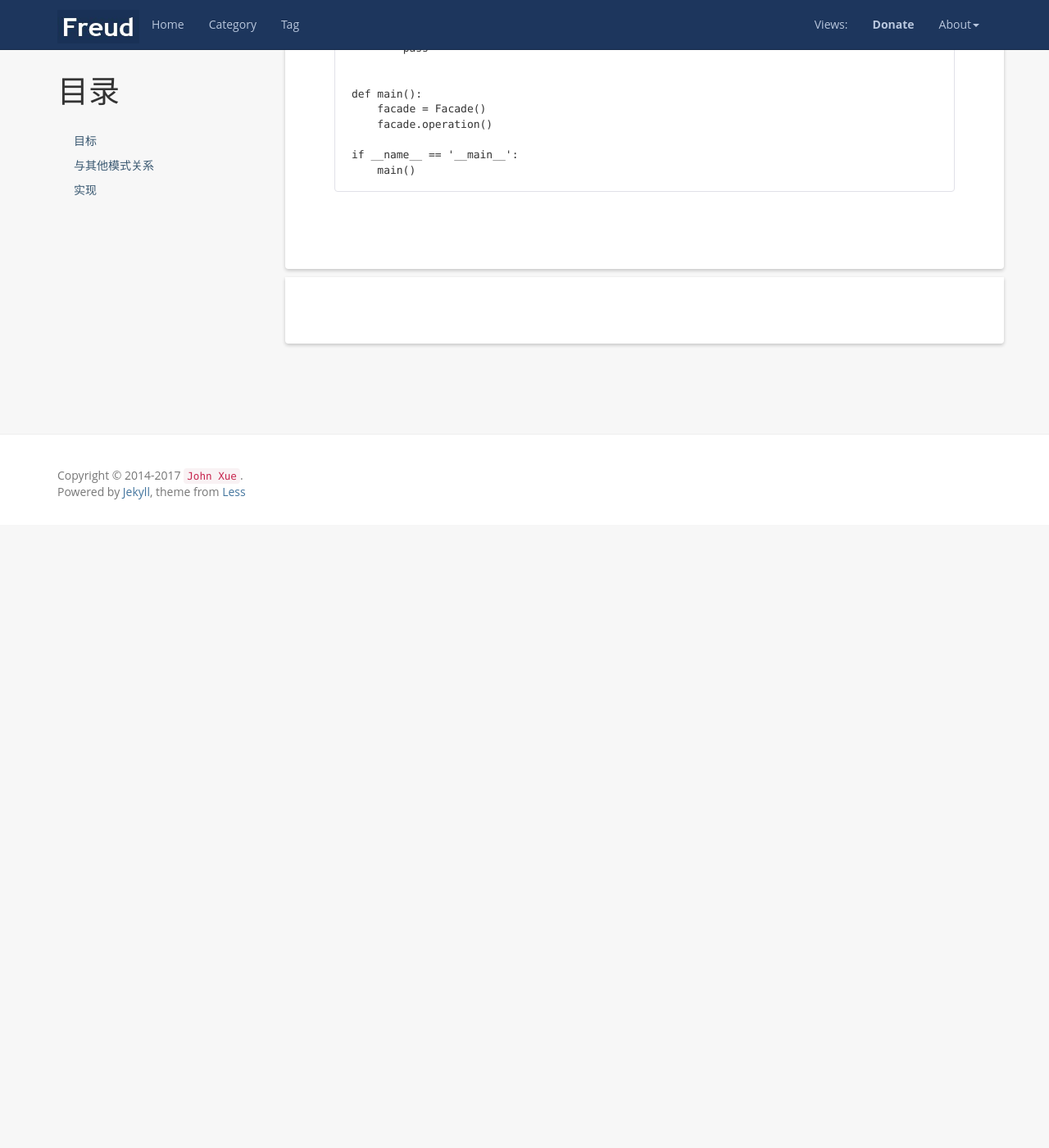
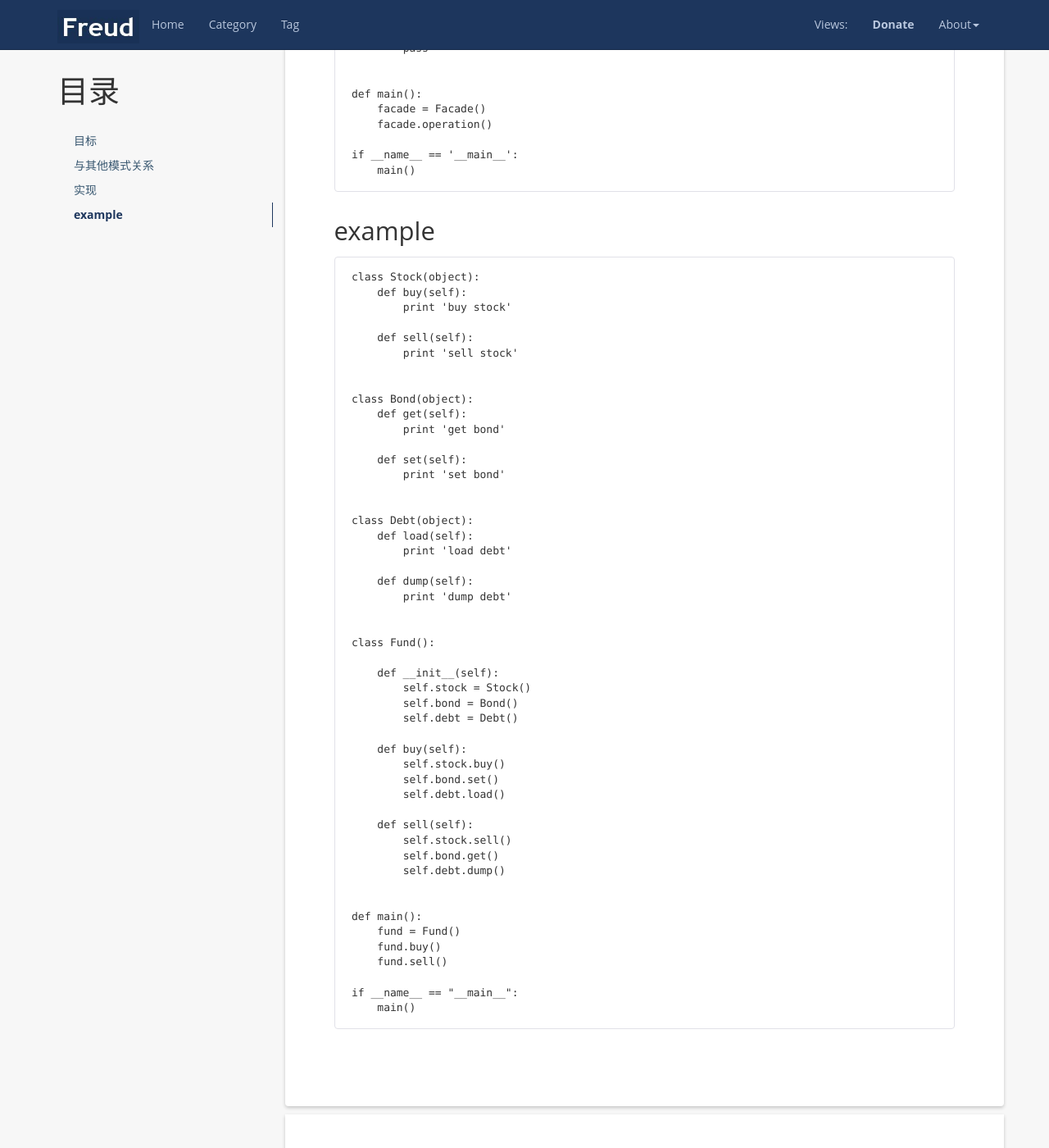
Before and after one commit to caser789/caser789.github.io, a Jekyll site: the page built from _posts/2017-6-26-design-patterns-facade.md, in a window 1280 px wide and 1400 px high, scrolled down 1476 px. Shown: the whole window at 82% size. Built offline with Jekyll 4.4.1, drawn with Linux system fonts in a browser that asks for light colours; nearby versions of some CDN libraries; comment, search, counter and statistics services are not loaded; before the commit the page ends 2116 px from its top, so only the background shows below that.

Commit message:
design patterns: facade, add example

````diff
--- a/_posts/2017-6-26-design-patterns-facade.md
+++ b/_posts/2017-6-26-design-patterns-facade.md
@@ -81,6 +81,60 @@ if __name__ == '__main__':
     main()
 ```
 
+## example
+```
+class Stock(object):
+    def buy(self):
+        print 'buy stock'
+
+    def sell(self):
+        print 'sell stock'
+
+
+class Bond(object):
+    def get(self):
+        print 'get bond'
+
+    def set(self):
+        print 'set bond'
+
+
+class Debt(object):
+    def load(self):
+        print 'load debt'
+
+    def dump(self):
+        print 'dump debt'
+
+
+class Fund():
+
+    def __init__(self):
+        self.stock = Stock()
+        self.bond = Bond()
+        self.debt = Debt()
+
+    def buy(self):
+        self.stock.buy()
+        self.bond.set()
+        self.debt.load()
+
+    def sell(self):
+        self.stock.sell()
+        self.bond.get()
+        self.debt.dump()
+
+
+def main():
+    fund = Fund()
+    fund.buy()
+    fund.sell()
+
+if __name__ == "__main__":
+    main()
+```
+
+
 [jekyll]:      http://jekyllrb.com
 [jekyll-gh]:   https://github.com/jekyll/jekyll
 [jekyll-help]: https://github.com/jekyll/jekyll-help
````
